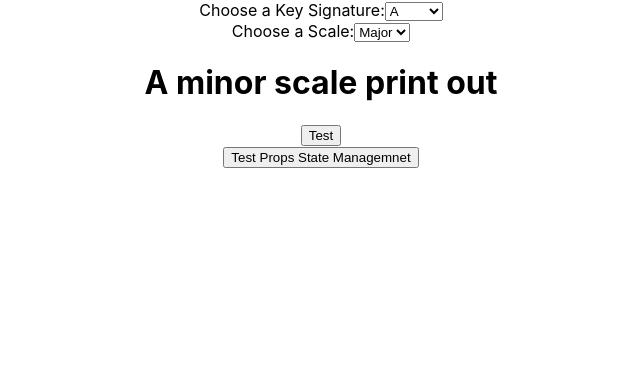
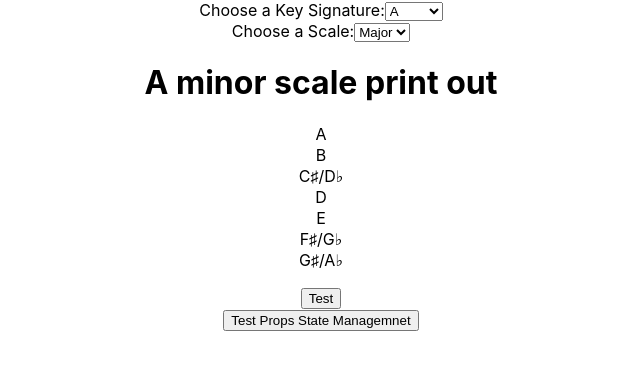
Before and after one commit to mattchley/random-rhythm, a React (Create React App) app in the folder random-rhythm/: page / in a window 1280 px wide. Shown: the top 370 px of the page, without its empty margins (319-959 px from the left). Built offline with nearby package versions, Linux system fonts and the light colour scheme.

Commit message:
when key and scale are changed, staff is printed

```diff
--- a/random-rhythm/src/Components/staff.js
+++ b/random-rhythm/src/Components/staff.js
@@ -92,9 +92,9 @@ const Staff = props => {
     return (
         <div>
             <h1> A minor scale print out </h1>
-            {/* <p>{scale.map(y => (
+            <p>{createScale(scaleType, changeKey(noteArray, keyType)).map(y => (
                 <option value={y}>{y}</option>
-            ))}</p> */}
+            ))}</p>
             <button onClick={handleSubmit}>Test</button>
 
         </div>
```
